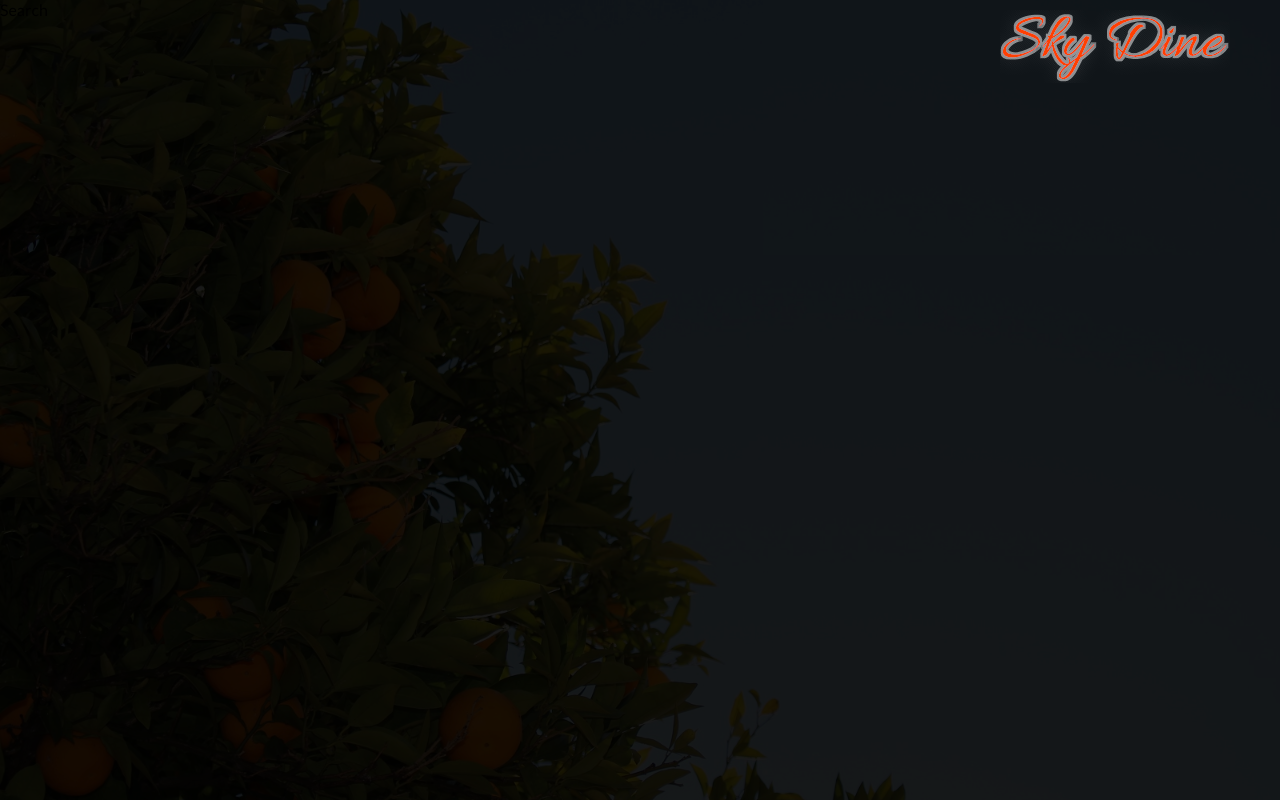
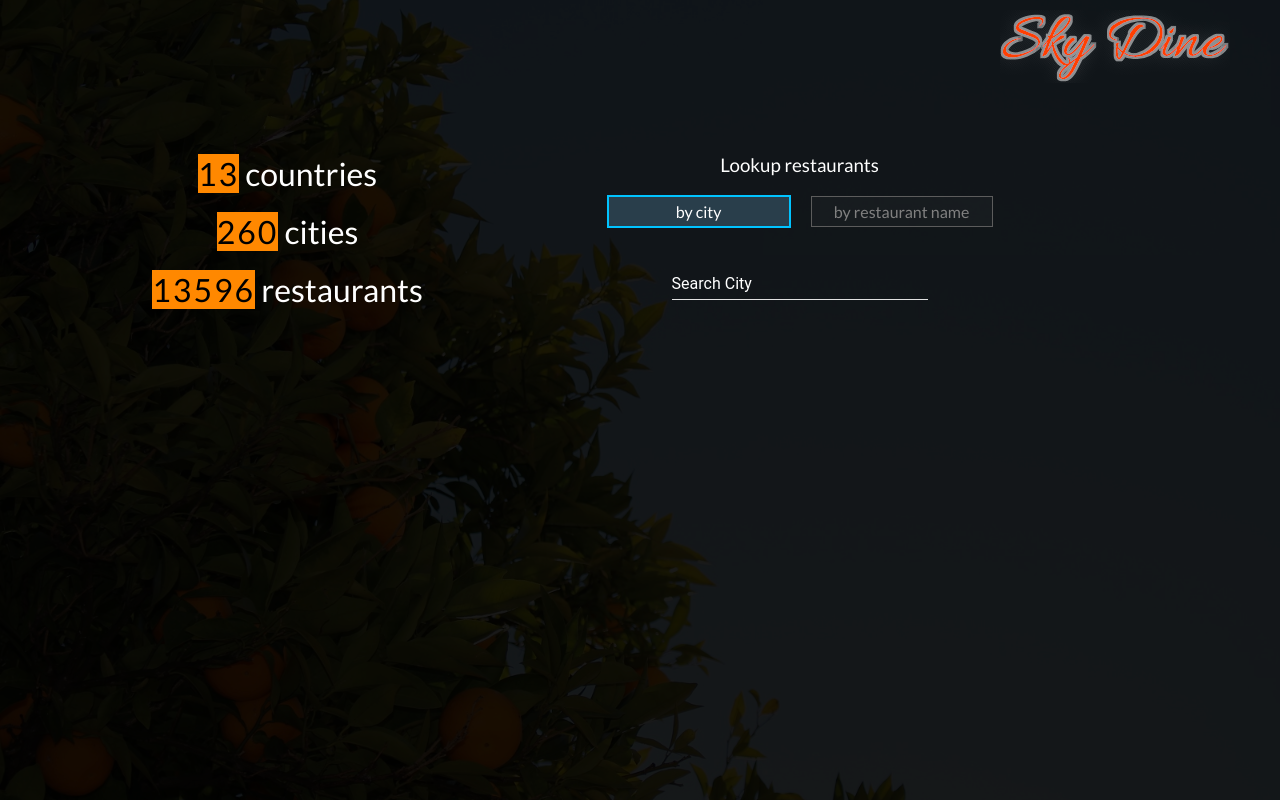
Before and after one commit to EugeCos/open-table-api, a React (Create React App) app: page /search in a window 1280 px wide. Built offline with nearby package versions, Linux system fonts and the light colour scheme.

Commit message:
added search input and options

```diff
--- a/src/app/App.scss
+++ b/src/app/App.scss
@@ -3,6 +3,7 @@
     background-size: cover;
     background-position: center;
     height: 100vh;
+    z-index: 1;
 
     &:after {
         content: "";
@@ -14,11 +15,47 @@
         top: 0;
         left: 0;
         background-color: rgba(black, 0.1);
-        transition: background-color .4s
+        transition: background-color .4s;
     }
 
-    &.faded-background::after {
+    &.faded-background:after {
         background-color: rgba(black, 0.9);
-        transition: background-color .4s
+        transition: background-color .4s;
+        z-index: 2
     }
 }
+
+button {
+    z-index: 1;
+    position: relative;
+    font-size: 1rem;
+    color: #333;
+    padding: 0.9em 2.5em;
+    outline: none;
+    border: none;
+    background-color: hsl(32, 100%, 50%);
+}
+
+button:hover {
+    cursor: pointer;
+}
+
+button::before {
+    content: '';
+    z-index: -1;
+    position: absolute;
+    top: 0;
+    bottom: 0;
+    left: 0;
+    right: 0;
+    border: 4px solid hsl(32, 100%, 50%);
+    transform-origin: center;
+    transform: scale(1);
+}
+
+button:hover::before {
+    transition: all 0.75s ease-in-out;
+    transform-origin: center;
+    transform: scale(1.75);
+    opacity: 0;
+}
--- a/src/app/components/landing/landing.scss
+++ b/src/app/components/landing/landing.scss
@@ -11,41 +11,5 @@
 
     h3 {
         margin: 20px 0 30px;
-        font-weight: lighter;
-    }
-
-    button {
-        z-index: 1;
-        position: relative;
-        font-size: 1rem;
-        color: #333;
-        padding: 0.9em 2.5em;
-        outline: none;
-        border: none;
-        background-color: hsl(32, 100%, 50%);
-    }
-
-    button:hover {
-        cursor: pointer;
-    }
-
-    button::before {
-        content: '';
-        z-index: -1;
-        position: absolute;
-        top: 0;
-        bottom: 0;
-        left: 0;
-        right: 0;
-        border: 4px solid hsl(32, 100%, 50%);
-        transform-origin: center;
-        transform: scale(1);
-    }
-
-    button:hover::before {
-        transition: all 0.75s ease-in-out;
-        transform-origin: center;
-        transform: scale(1.75);
-        opacity: 0;
     }
 }
--- a/src/app/components/search/search.js
+++ b/src/app/components/search/search.js
@@ -1,15 +1,64 @@
 import React, { Component } from "react";
 import { connect } from "react-redux";
 import { updatePage } from "../../store/actions/user-actions";
+import TextField from "material-ui/TextField";
 import "./search.scss";
 
 export class Search extends Component {
+  constructor() {
+    super();
+    this.state = {
+      searchOption: "byCity"
+    };
+  }
   componentDidMount() {
     this.props.updatePage("search");
   }
 
+  handleClick = option => {
+    this.setState({
+      searchOption: option
+    });
+  };
+
   render() {
-    return <div>Search</div>;
+    const { searchOption } = this.state;
+    return (
+      <div className="search-container">
+        <div className="left-side-wrapper">
+          <h1>
+            <span>13</span> countries
+          </h1>
+          <br />
+          <h1>
+            <span>260</span> cities
+          </h1>
+          <br />
+          <h1>
+            <span>13596</span> restaurants
+          </h1>
+        </div>
+        <div className="right-side-wrapper">
+          <h3>Lookup restaurants</h3>
+          <br />
+          <div className="search-option-wrapper">
+            <h4
+              onClick={() => this.handleClick("byCity")}
+              className={`${searchOption === "byCity" && "selected"}`}
+            >
+              by city
+            </h4>
+            <h4
+              onClick={() => this.handleClick("byName")}
+              className={`${searchOption === "byName" && "selected"}`}
+            >
+              by restaurant name
+            </h4>
+          </div>
+          <TextField hintText="Search City" hintStyle={{ color: "#fff" }} />
+        </div>
+      </div>
+    );
   }
 }
 
--- a/src/app/components/search/search.scss
+++ b/src/app/components/search/search.scss
@@ -0,0 +1,101 @@
+.search-container {
+    position: relative;
+    color: #fff;
+    z-index: 3;
+    top: 18%;
+    width: 80vw;
+    margin: 0 auto;
+    display: flex;
+
+    .left-side-wrapper {
+        width: 30%;
+        padding: 10px 15px;
+        text-align: center;
+
+        span:first-of-type {
+            background-color: hsl(32, 100%, 50%);
+            letter-spacing: 2px;
+            color: black;
+        }
+    }
+
+    .right-side-wrapper {
+        width: 70%;
+        padding: 10px 15px;
+        display: flex;
+        flex-direction: column;
+        align-items: center;
+
+        .search-option-wrapper {
+            margin-bottom: 2rem;
+
+            h4 {
+                border: 1px solid rgb(92, 92, 92);
+                display: inline-block;
+                margin: 0 10px;
+                padding: 5px 15px;
+                width: 150px;
+                text-align: center;
+                background: rgba(128, 128, 128, 0.062);
+                color: grey;
+                cursor: pointer;
+            }
+
+            .selected {
+                border: 2px solid rgb(0, 195, 255);
+                background: rgba(105, 171, 209, 0.274);
+                color: #fff;
+            }
+        }
+    }
+}
+
+//** variables
+$background: #f5f6fa;
+$input-bg-color: #fff;
+$input-text-color: #a3a3a3;
+$button-bg-color: #7f8ff4;
+$button-text-color: #fff;
+
+.btn {
+    display: inline-block;
+    background: transparent;
+    color: inherit;
+    font: inherit;
+    border: 0;
+    outline: 0;
+    padding: 0;
+    transition: all 200ms ease-in;
+    cursor: pointer;
+
+    &--primary {
+        padding: 12px 36px;
+
+        &:hover {
+            background: darken($button-bg-color, 4%);
+        }
+
+        &:active {
+            background: $button-bg-color;
+            box-shadow: inset 0 0 10px 2px rgba(0, 0, 0, .2);
+        }
+    }
+
+    &--inside {
+        margin-left: -96px;
+    }
+}
+
+//** form
+.form {
+    &__field {
+        width: 360px;
+        background: #fff;
+        color: $input-text-color;
+        font: inherit;
+        box-shadow: 0 6px 10px 0 rgba(0, 0, 0, .1);
+        border: 0;
+        outline: 0;
+        padding: 22px 18px;
+    }
+}
--- a/src/index.js
+++ b/src/index.js
@@ -3,6 +3,7 @@ import ReactDOM from "react-dom";
 import { Provider } from "react-redux";
 import { Router } from "react-router-dom";
 import { createBrowserHistory } from "history";
+import MuiThemeProvider from "material-ui/styles/MuiThemeProvider";
 import store from "./app/store";
 import "./index.scss";
 import App from "./app/App";
@@ -12,9 +13,11 @@ const history = createBrowserHistory();
 
 ReactDOM.render(
   <Provider store={store}>
-    <Router history={history}>
-      <App />
-    </Router>
+    <MuiThemeProvider>
+      <Router history={history}>
+        <App />
+      </Router>
+    </MuiThemeProvider>
   </Provider>,
   document.getElementById("root")
 );
--- a/src/index.scss
+++ b/src/index.scss
@@ -10,5 +10,6 @@ h3,
 h4,
 h5,
 h6 {
-  margin: 0
+  margin: 0;
+  font-weight: lighter
 }
```
